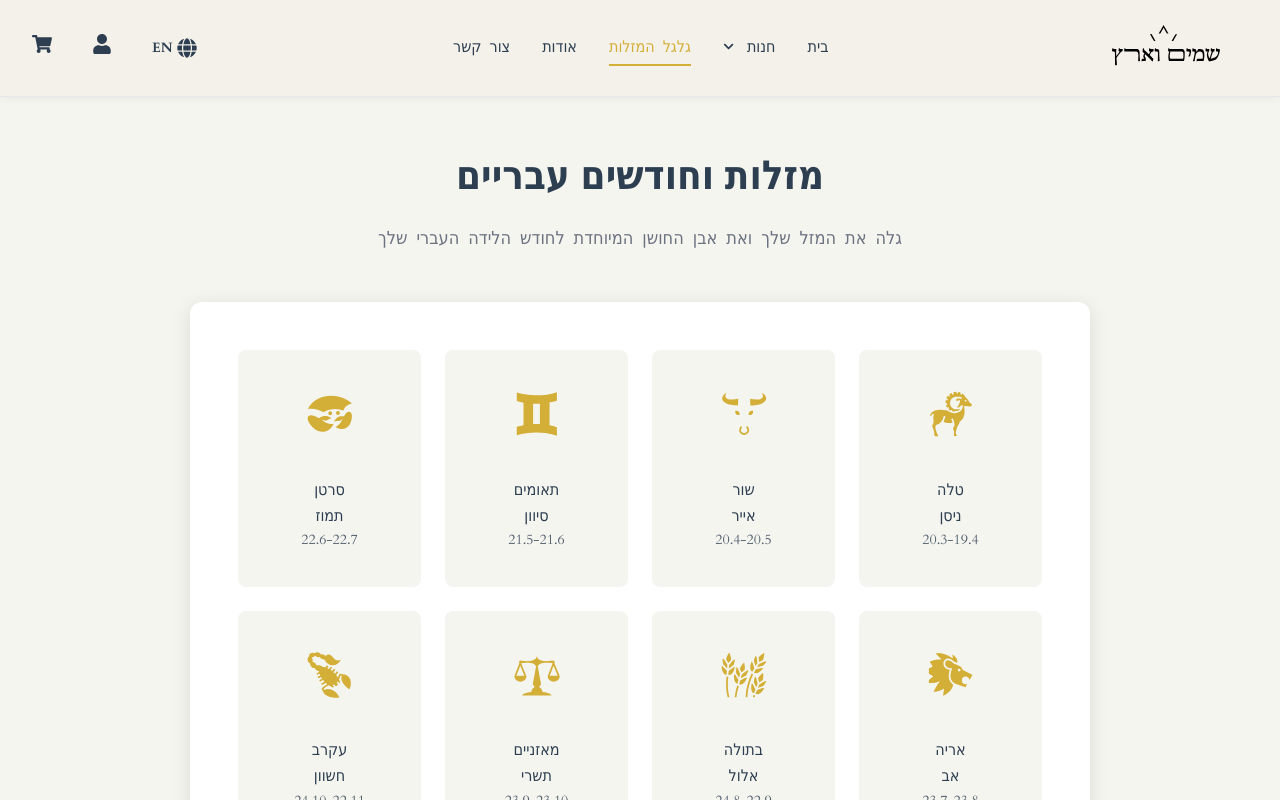
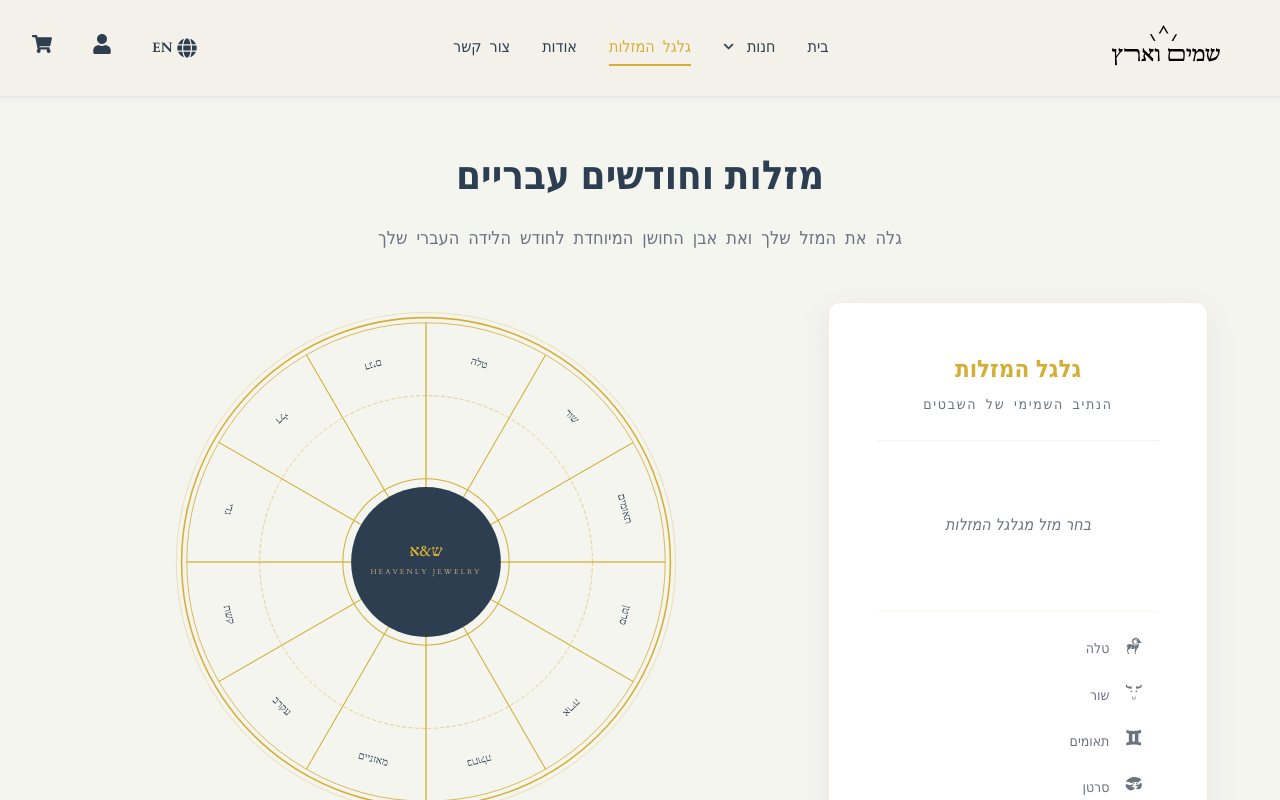
Before and after one commit to shmimveeretz/jewelry-shop, a React (Vite) app: page /zodiac in a window 1280 px wide. Shown: the top 800 px of the page. Built offline with nearby package versions, Linux system fonts and the light colour scheme; a web font is replaced by a local one.

Commit message:
Added a zodiac wheel

```diff
--- a/src/pages/Zodiac.jsx
+++ b/src/pages/Zodiac.jsx
@@ -17,6 +17,26 @@ import {
 import { useLanguage } from "../contexts/LanguageContext";
 import "../styles/pages/Zodiac.css";
 
+const toRad = (deg) => (deg * Math.PI) / 180;
+
+function getSegmentData(index) {
+  const startAngle = index * 30 - 90;
+  const endAngle = (index + 1) * 30 - 90;
+  const midAngle = index * 30 + 15 - 90;
+  const x1 = 250 + 230 * Math.cos(toRad(startAngle));
+  const y1 = 250 + 230 * Math.sin(toRad(startAngle));
+  const x2 = 250 + 230 * Math.cos(toRad(endAngle));
+  const y2 = 250 + 230 * Math.sin(toRad(endAngle));
+  const lx = 250 + 197 * Math.cos(toRad(midAngle));
+  const ly = 250 + 197 * Math.sin(toRad(midAngle));
+  return {
+    path: `M 250,250 L ${x1.toFixed(2)},${y1.toFixed(2)} A 230,230 0 0,1 ${x2.toFixed(2)},${y2.toFixed(2)} Z`,
+    lx,
+    ly,
+    textRotation: (index % 6) * 30 + 15,
+  };
+}
+
 function Zodiac() {
   const { t, language } = useLanguage();
   const [selectedZodiac, setSelectedZodiac] = useState(null);
@@ -25,8 +45,8 @@ function Zodiac() {
   // Define zodiac data structure
   const getZodiacSigns = () => [
     {
-      "name": "טלה",
-      "nameEn": "Aries",
+      name: "טלה",
+      nameEn: "Aries",
       icon: <GiRam />,
       month: language === "he" ? "ניסן" : "Nisan",
       dates: language === "he" ? "20.3-19.4" : "March 20 - April 19",
@@ -44,8 +64,8 @@ function Zodiac() {
           : "Associated with fertility in the broad sense - blooming, growth, implementation of ideas and goals, personal prosperity. Provides stability and resilience, a sense of 'here and now'. Strengthens personal power, charisma and inner radiance.",
     },
     {
-      "name": "שור",
-      "nameEn": "Taurus",
+      name: "שור",
+      nameEn: "Taurus",
       icon: <GiBull />,
       month: language === "he" ? "אייר" : "Iyar",
       dates: language === "he" ? "20.4-20.5" : "April 20 - May 20",
@@ -63,8 +83,8 @@ function Zodiac() {
           : "Strong stone, strengthens willpower, intellect and motivation. Helps the bearer adapt to situations and find the right beauty. Provides a sense of inner beauty leading to strengthening self-confidence in action.",
     },
     {
-      "name": "תאומים",
-      "nameEn": "Gemini",
+      name: "תאומים",
+      nameEn: "Gemini",
       icon: <GiGemini />,
       month: language === "he" ? "סיוון" : "Sivan",
       dates: language === "he" ? "21.5-21.6" : "May 21 - June 21",
@@ -82,8 +102,8 @@ function Zodiac() {
           : "Associated with optimism and power. Strengthens self-expression and memory. Provides emotional and mental strength. Relieves pressure when working with or opposite others. Encourages loyalty and giving.",
     },
     {
-      "name": "סרטן",
-      "nameEn": "Cancer",
+      name: "סרטן",
+      nameEn: "Cancer",
       icon: <GiCrab />,
       month: language === "he" ? "תמוז" : "Tammuz",
       dates: language === "he" ? "22.6-22.7" : "June 22 - July 22",
@@ -101,8 +121,8 @@ function Zodiac() {
           : "Strengthens self-confidence and willpower. Good for withstanding pressures and new challenges. Connects person to higher truth. Strengthens weak body and balances blood system. Strengthens decision-making ability and maintaining personal stance.",
     },
     {
-      "name": "אריה",
-      "nameEn": "Leo",
+      name: "אריה",
+      nameEn: "Leo",
       icon: <GiLion />,
       month: language === "he" ? "אב" : "Av",
       dates: language === "he" ? "23.7-23.8" : "July 23 - August 23",
@@ -120,8 +140,8 @@ function Zodiac() {
           : "Strengthens wisdom, intellect, thinking ability and focus. Helps thinking about solutions and implementing them. Strengthens decisiveness, survival ability, courage and coping while maintaining focus and balance. Encourages self-expression and self-discipline.",
     },
     {
-      "name": "בתולה",
-      "nameEn": "Virgo",
+      name: "בתולה",
+      nameEn: "Virgo",
       icon: <GiWheat />,
       month: language === "he" ? "אלול" : "Elul",
       dates: language === "he" ? "24.8-22.9" : "August 24 - September 22",
@@ -139,8 +159,8 @@ function Zodiac() {
           : "Radiates power. Its frequency simultaneously radiates power, softness and refinement. Symbolizes marital fidelity and faithfulness in love in general. Strengthens the aura. The diamond stone is generally considered an abundance stone. Encourages balance, metabolism in the body.",
     },
     {
-      "name": "מאזניים",
-      "nameEn": "Libra",
+      name: "מאזניים",
+      nameEn: "Libra",
       icon: <GiScales />,
       month: language === "he" ? "תשרי" : "Tishrei",
       dates: language === "he" ? "23.9-23.10" : "September 23 - October 23",
@@ -158,8 +178,8 @@ function Zodiac() {
           : "Related to balance, grounding. Symbolizes connection to earth, basic life force and protection from negative energies. Excellent for energy depletion states and good to accompany meditation and increases sensuality and balances sexual desire.",
     },
     {
-      "name": "עקרב",
-      "nameEn": "Scorpio",
+      name: "עקרב",
+      nameEn: "Scorpio",
       icon: <GiScorpion />,
       month: language === "he" ? "חשוון" : "Cheshvan",
       dates: language === "he" ? "24.10-22.11" : "October 24 - November 22",
@@ -177,8 +197,8 @@ function Zodiac() {
           : "High percentage of opal stone is water representing emotion and femininity. Considered an awakening and increasing stone that amplifies every trait and energetic state in its wearer. Increases creativity and imagination, helps overcome the darkest sides of the soul.",
     },
     {
-      "name": "קשת",
-      "nameEn": "Sagittarius",
+      name: "קשת",
+      nameEn: "Sagittarius",
       icon: <GiBowArrow />,
       month: language === "he" ? "כסלו" : "Kislev",
       dates: language === "he" ? "23.11-21.12" : "November 23 - December 21",
@@ -196,8 +216,8 @@ function Zodiac() {
           : "Related to liberation from logic, helps in change with openness. Radiates a kind of transition from logical thinking to more liberated thinking that allows acceptance of the other and new and thus reaching higher energetic powers. Good for health and general balance.",
     },
     {
-      "name": "גדי",
-      "nameEn": "Capricorn",
+      name: "גדי",
+      nameEn: "Capricorn",
       icon: <GiGoat />,
       month: language === "he" ? "טבת" : "Tevet",
       dates: language === "he" ? "22.12-20.1" : "December 22 - January 20",
@@ -215,8 +235,8 @@ function Zodiac() {
           : "Strengthens willpower, self-control, courage and intuition. Encourages good dreams and peaceful sleep. Provides general protection. Good for general balance and general health. Relieves headaches. Balances the metabolic system and hearing system.",
     },
     {
-      "name": "דלי",
-      "nameEn": "Aquarius",
+      name: "דלי",
+      nameEn: "Aquarius",
       icon: <GiWaterDrop />,
       month: language === "he" ? "שבט" : "Shevat",
       dates: language === "he" ? "21.1-18.2" : "January 21 - February 18",
@@ -234,8 +254,8 @@ function Zodiac() {
           : "Calming, provides deep inner peace accompanied by feeling of comfort and security. Encourages flow in life, even in challenging situations while providing ability to cope peacefully. Reduces feeling of confusion. Strengthens intellect.",
     },
     {
-      "name": "דגים",
-      "nameEn": "Pisces",
+      name: "דגים",
+      nameEn: "Pisces",
       icon: <GiSeahorse />,
       month: language === "he" ? "אדר" : "Adar",
       dates: language === "he" ? "19.2-19.3" : "February 19 - March 19",
@@ -281,54 +301,163 @@ function Zodiac() {
           </p>
         </div>
 
-        <div className="zodiac-container">
-          {selectedZodiac && (
-            <div className="selected-zodiac-info">
-              <div className="zodiac-icon-large">{selectedZodiac.icon}</div>
+        <div className="zodiac-layout">
+          {/* SVG Wheel */}
+          <div className="zodiac-wheel-column">
+            <svg viewBox="0 0 500 500" className="zodiac-svg">
+              <circle
+                cx="250"
+                cy="250"
+                r="240"
+                fill="none"
+                stroke="#d4af37"
+                strokeWidth="1"
+                opacity="0.3"
+              />
+              <circle
+                cx="250"
+                cy="250"
+                r="235"
+                fill="none"
+                stroke="#d4af37"
+                strokeWidth="1.5"
+              />
+              <circle
+                cx="250"
+                cy="250"
+                r="160"
+                fill="none"
+                stroke="#d4af37"
+                strokeWidth="0.5"
+                strokeDasharray="4 2"
+              />
+              <circle
+                cx="250"
+                cy="250"
+                r="80"
+                fill="none"
+                stroke="#d4af37"
+                strokeWidth="1"
+              />
+
+              {zodiacSigns.map((sign, i) => {
+                const { path, lx, ly, textRotation } = getSegmentData(i);
+                const isSelected = selectedZodiac?.name === sign.name;
+                return (
+                  <g
+                    key={sign.name}
+                    className="zodiac-wheel-segment"
+                    onClick={() => handleZodiacSelect(sign)}
+                  >
+                    <path
+                      d={path}
+                      fill={
+                        isSelected ? "rgba(212,175,55,0.18)" : "transparent"
+                      }
+                      stroke="#d4af37"
+                      strokeWidth="0.8"
+                      className="zodiac-svg-segment"
+                    />
+                    <text
+                      x={lx}
+                      y={ly}
+                      textAnchor="middle"
+                      dominantBaseline="middle"
+                      transform={`rotate(${textRotation}, ${lx}, ${ly})`}
+                      fontSize="10"
+                      fill={isSelected ? "#d4af37" : "#2c3e50"}
+                      fontFamily="Cardo, serif"
+                      fontWeight={isSelected ? "700" : "400"}
+                      style={{ pointerEvents: "none" }}
+                    >
+                      {language === "he" ? sign.name : sign.nameEn}
+                    </text>
+                  </g>
+                );
+              })}
+
+              <circle cx="250" cy="250" r="72" fill="#2c3e50" />
+              <text
+                x="250"
+                y="244"
+                textAnchor="middle"
+                fill="#d4af37"
+                fontSize="15"
+                fontFamily="Cardo, serif"
+                fontWeight="700"
+              >
+                ש&amp;א
+              </text>
+              <text
+                x="250"
+                y="262"
+                textAnchor="middle"
+                fill="#c5a572"
+                fontSize="7"
+                fontFamily="Cardo, serif"
+                letterSpacing="2"
+              >
+                HEAVENLY JEWELRY
+              </text>
+            </svg>
+
+            <div className="zodiac-subtitle">
               <h2>
+                {language === "he" ? "הנתיב השמימי" : "The Celestial Path"}
+              </h2>
+              <p>
                 {language === "he"
-                  ? `מזל ${selectedZodiac.name}`
-                  : `${selectedZodiac.nameEn}`}
-              </h2>
-              <div className="zodiac-details">
-                <p className="zodiac-dates">{selectedZodiac.dates}</p>
+                  ? "גלה את הקשר הקדום בין נשמתך, שבטך, ולכוכבים"
+                  : "Discover the ancient connection between your soul, your tribe, and the stars"}
+              </p>
+            </div>
+          </div>
+
+          {/* Side Panel */}
+          <div className="zodiac-panel">
+            <div className="zodiac-panel-header">
+              <h3>{language === "he" ? "גלגל המזלות" : "The Zodiac Signs"}</h3>
               <p>
-                  <strong>{language === "he" ? "חודש:" : "Month:"}</strong>{" "}
-                  {selectedZodiac.month}
-                </p>
-                <p>
-                  <strong>{language === "he" ? "שבט:" : "Tribe:"}</strong>{" "}
-                  {selectedZodiac.tribe}
-                </p>
-                <p>
-                  <strong>{language === "he" ? "כוכב:" : "Planet:"}</strong>{" "}
-                  {selectedZodiac.planet}
-                </p>
-                <p>
-                  <strong>
-                    {language === "he" ? "אבן חושן:" : "Hoshen Stone:"}
-                  </strong>{" "}
-                  {selectedZodiac.stone}
-                </p>
-                <p>
-                  <strong>{language === "he" ? "יסוד:" : "Element:"}</strong>{" "}
-                  {selectedZodiac.element}
+                {language === "he"
+                  ? "הנתיב השמימי של השבטים"
+                  : "Celestial Path of the Tribes"}
               </p>
             </div>
 
-              <div className="zodiac-description">
-                <h3>{language === "he" ? "תכונות המזל:" : "Zodiac Traits:"}</h3>
-                <p>{selectedZodiac.description}</p>
+            {selectedZodiac ? (
+              <div className="zodiac-panel-detail">
+                <div className="zodiac-panel-icon">{selectedZodiac.icon}</div>
+                <h4>
+                  {language === "he"
+                    ? `מזל ${selectedZodiac.name}`
+                    : selectedZodiac.nameEn}
+                </h4>
+                <span className="zodiac-dates-badge">
+                  {selectedZodiac.dates}
+                </span>
+
+                <div className="zodiac-panel-info">
+                  <div>
+                    <span>{language === "he" ? "שבט" : "Tribe"}</span>
+                    <strong>{selectedZodiac.tribe}</strong>
+                  </div>
+                  <div>
+                    <span>{language === "he" ? "כוכב לכת" : "Planet"}</span>
+                    <strong>{selectedZodiac.planet}</strong>
+                  </div>
+                  <div>
+                    <span>{language === "he" ? "אבן" : "Stone"}</span>
+                    <strong>{selectedZodiac.stone}</strong>
+                  </div>
+                  <div>
+                    <span>{language === "he" ? "יסוד" : "Element"}</span>
+                    <strong>{selectedZodiac.element}</strong>
+                  </div>
                 </div>
 
-              <div className="stone-description">
-                <h3>
-                  {language === "he"
-                    ? `אבן החושן - ${selectedZodiac.stone}:`
-                    : `Hoshen Stone - ${selectedZodiac.stone}:`}
-                </h3>
-                <p>{selectedZodiac.stoneDescription}</p>
-              </div>
+                <p className="zodiac-panel-desc">
+                  {selectedZodiac.description}
+                </p>
 
                 <button
                   className="view-products-btn"
@@ -339,25 +468,28 @@ function Zodiac() {
                     : `View ${selectedZodiac.nameEn} Jewelry`}
                 </button>
               </div>
+            ) : (
+              <div className="zodiac-panel-empty">
+                <p>
+                  {language === "he"
+                    ? "בחר מזל מגלגל המזלות"
+                    : "Select a sign from the wheel"}
+                </p>
+              </div>
             )}
 
-          <div className="zodiac-wheel">
+            <div className="zodiac-list">
               {zodiacSigns.map((sign) => (
                 <div
                   key={sign.name}
-                className={`zodiac-sign ${
-                  selectedZodiac?.name === sign.name ? "selected" : ""
-                }`}
+                  className={`zodiac-list-item ${selectedZodiac?.name === sign.name ? "active" : ""}`}
                   onClick={() => handleZodiacSelect(sign)}
                 >
-                <div className="zodiac-icon">{sign.icon}</div>
-                <div className="zodiac-name">
-                  {language === "he" ? sign.name : sign.nameEn}
-                </div>
-                <div className="zodiac-month">{sign.month}</div>
-                <div className="zodiac-dates">{sign.dates}</div>
+                  <span className="zodiac-list-icon">{sign.icon}</span>
+                  <span>{language === "he" ? sign.name : sign.nameEn}</span>
                 </div>
               ))}
+            </div>
           </div>
         </div>
       </div>
--- a/src/styles/pages/Zodiac.css
+++ b/src/styles/pages/Zodiac.css
@@ -321,3 +321,220 @@
   line-height: 1.8;
   font-size: var(--font-size-base);
 }
+
+/* ── New Zodiac Wheel Layout ── */
+
+.zodiac-layout {
+  display: flex;
+  flex-direction: row-reverse;
+  gap: var(--spacing-xl);
+  align-items: flex-start;
+  max-width: 1200px;
+  margin: 0 auto;
+  padding: 0 var(--spacing-lg);
+}
+
+.zodiac-wheel-column {
+  flex: 1;
+  display: flex;
+  flex-direction: column;
+  align-items: center;
+}
+
+.zodiac-svg {
+  width: 100%;
+  max-width: 520px;
+}
+
+.zodiac-svg-segment {
+  transition: fill 0.3s ease;
+}
+
+.zodiac-wheel-segment {
+  cursor: pointer;
+}
+
+.zodiac-wheel-segment:hover .zodiac-svg-segment {
+  fill: rgba(212, 175, 55, 0.08) !important;
+}
+
+.zodiac-subtitle {
+  text-align: center;
+  margin-top: var(--spacing-lg);
+  max-width: 480px;
+  padding: 0 var(--spacing-md);
+}
+
+.zodiac-subtitle h2 {
+  font-size: var(--font-size-2xl);
+  color: var(--color-primary);
+  margin-bottom: var(--spacing-sm);
+}
+
+.zodiac-subtitle p {
+  color: var(--color-text-light);
+  line-height: 1.7;
+}
+
+/* Side Panel */
+.zodiac-panel {
+  width: 380px;
+  flex-shrink: 0;
+  background: var(--color-white);
+  border: 1px solid rgba(212, 175, 55, 0.2);
+  border-radius: var(--radius-lg);
+  box-shadow: 0 8px 32px rgba(44, 62, 80, 0.08);
+  padding: var(--spacing-xl);
+  display: flex;
+  flex-direction: column;
+  gap: var(--spacing-md);
+}
+
+.zodiac-panel-header {
+  text-align: center;
+  border-bottom: 1px solid rgba(212, 175, 55, 0.15);
+  padding-bottom: var(--spacing-md);
+}
+
+.zodiac-panel-header h3 {
+  font-size: var(--font-size-xl);
+  color: var(--color-secondary);
+  font-family: var(--font-primary);
+}
+
+.zodiac-panel-header p {
+  font-size: var(--font-size-sm);
+  color: var(--color-text-light);
+  text-transform: uppercase;
+  letter-spacing: 0.12em;
+  margin-top: 4px;
+}
+
+.zodiac-panel-empty {
+  text-align: center;
+  padding: var(--spacing-xl) var(--spacing-md);
+  color: var(--color-text-light);
+  font-style: italic;
+}
+
+.zodiac-panel-detail {
+  display: flex;
+  flex-direction: column;
+  align-items: center;
+  gap: var(--spacing-sm);
+}
+
+.zodiac-panel-icon {
+  font-size: 3rem;
+  color: var(--color-secondary);
+}
+
+.zodiac-panel-detail h4 {
+  font-size: var(--font-size-xl);
+  color: var(--color-primary);
+  font-family: var(--font-primary);
+  margin: 0;
+}
+
+.zodiac-dates-badge {
+  display: inline-block;
+  background: var(--color-primary);
+  color: var(--color-white);
+  font-size: 0.75rem;
+  font-weight: 600;
+  padding: 3px 14px;
+  border-radius: 20px;
+}
+
+.zodiac-panel-info {
+  width: 100%;
+  display: flex;
+  flex-direction: column;
+}
+
+.zodiac-panel-info > div {
+  display: flex;
+  justify-content: space-between;
+  align-items: center;
+  padding: var(--spacing-xs) 0;
+  border-bottom: 1px solid rgba(212, 175, 55, 0.1);
+  font-size: var(--font-size-sm);
+}
+
+.zodiac-panel-info span {
+  color: var(--color-text-light);
+}
+
+.zodiac-panel-info strong {
+  color: var(--color-primary);
+}
+
+.zodiac-panel-desc {
+  font-size: var(--font-size-sm);
+  color: var(--color-text-light);
+  line-height: 1.7;
+  text-align: right;
+  font-style: italic;
+  max-height: 90px;
+  overflow-y: auto;
+  width: 100%;
+}
+
+.zodiac-list {
+  display: flex;
+  flex-direction: column;
+  gap: 2px;
+  border-top: 1px solid rgba(212, 175, 55, 0.1);
+  padding-top: var(--spacing-sm);
+  max-height: 260px;
+  overflow-y: auto;
+}
+
+.zodiac-list-item {
+  display: flex;
+  align-items: center;
+  gap: var(--spacing-sm);
+  padding: 8px var(--spacing-sm);
+  border-radius: var(--radius-sm);
+  cursor: pointer;
+  transition: all var(--transition-fast);
+  font-size: var(--font-size-sm);
+  color: var(--color-text-light);
+}
+
+.zodiac-list-item:hover {
+  background: rgba(212, 175, 55, 0.06);
+  color: var(--color-primary);
+}
+
+.zodiac-list-item.active {
+  background: rgba(212, 175, 55, 0.1);
+  color: var(--color-secondary);
+  font-weight: 600;
+  border-right: 3px solid var(--color-secondary);
+  padding-right: calc(var(--spacing-sm) - 3px);
+}
+
+.zodiac-list-icon {
+  font-size: 1.1rem;
+  flex-shrink: 0;
+  color: inherit;
+}
+
+@media (max-width: 960px) {
+  .zodiac-layout {
+    flex-direction: column;
+    align-items: center;
+  }
+
+  .zodiac-panel {
+    width: 100%;
+    max-width: 560px;
+  }
+}
+
+@media (max-width: 480px) {
+  .zodiac-panel {
+    padding: var(--spacing-md);
+  }
+}
```
Lines whose indentation alone changed are shown as unchanged.
